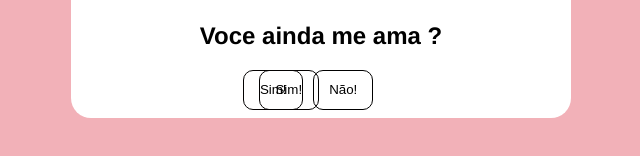
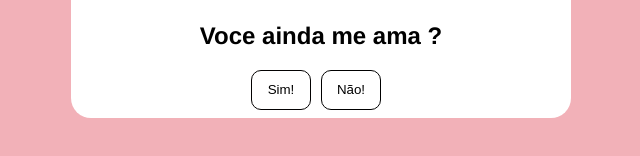
Before and after one commit to matheuxs-rec/namorada-html, a plain HTML site: page namorada.html in a window 1280 px wide. Shown: the part 440-596 px from the top of the page, without its empty margins (319-959 px from the left). Drawn offline with Linux system fonts and the light colour scheme.

Commit message:
Update namorada.html

```diff
--- a/namorada.html
+++ b/namorada.html
@@ -56,7 +56,6 @@
 
         <h2>Voce ainda me ama ?</h2>
 
-      <a href="https://www.youtube.com/watch?v=oHGcpNLw-A8"><button id="sim"> Sim! </button></a>
       <a href="https://open.spotify.com/intl-pt/track/4Yd36tlxYDPfgu9ymsntKX?si=3ffc328549084704"><button id="sim"> Sim! </button></a>
         <button onmouseover="fuja()" id="nao"> Não! </button>
 
```
